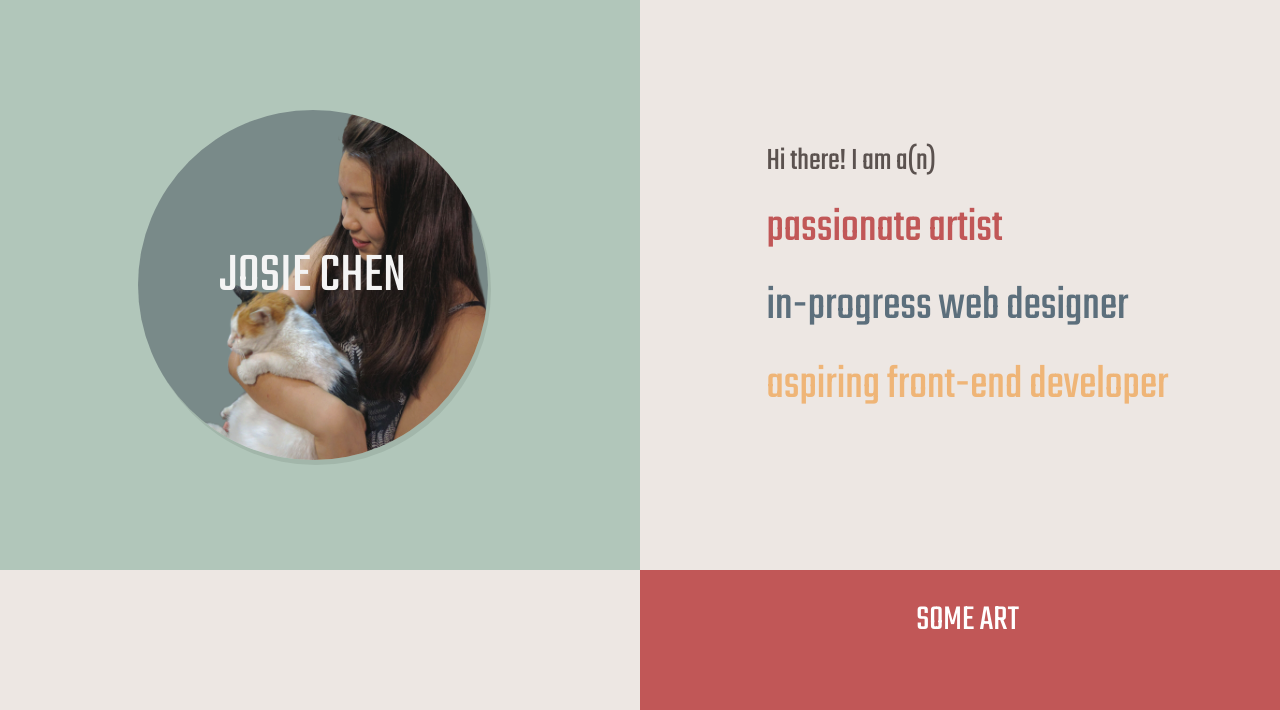
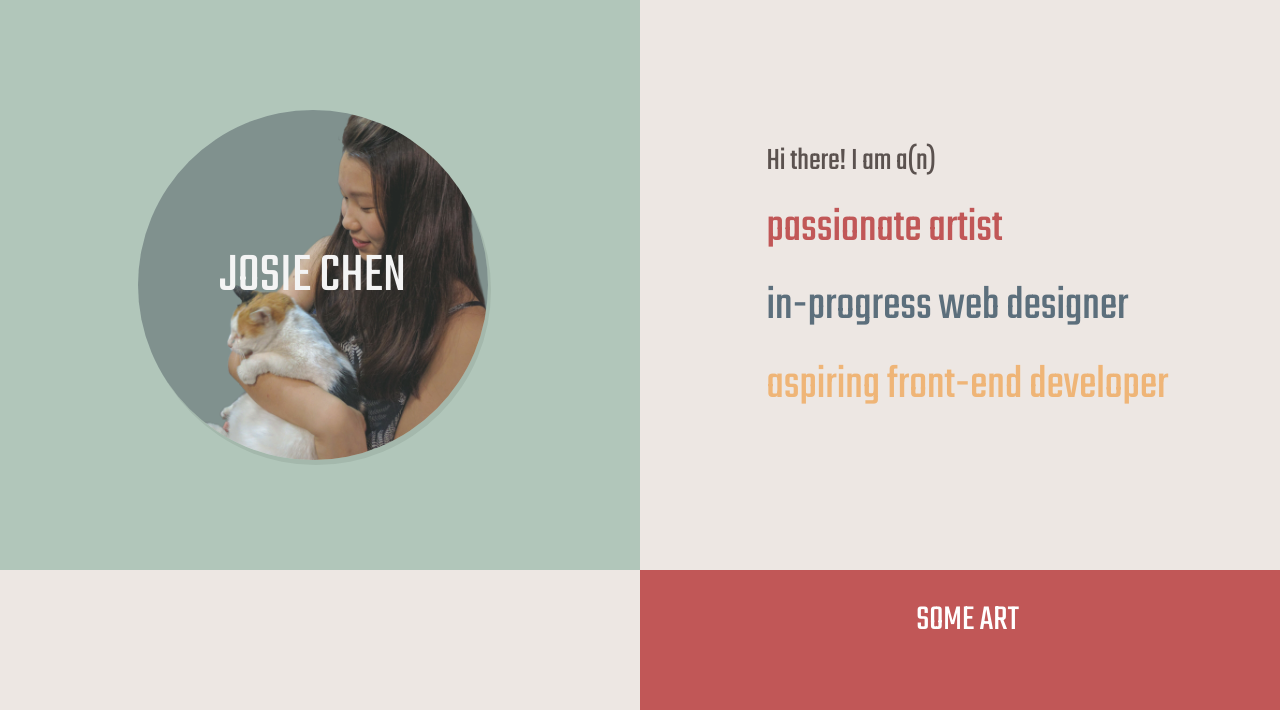
Before and after one commit to zuronechen/personal_website_2, a plain HTML site: page index.html in a window 1280 px wide. Shown: the top 710 px of the page. Drawn offline with nearby package versions, Linux system fonts and the light colour scheme.

Commit message:
second commit

```diff
--- a/styles.css
+++ b/styles.css
@@ -52,7 +52,7 @@ body{
 
 .home #left img{
     height: 350px;
-    opacity: .9;
+    opacity: .8;
     position: relative;
     float: left;
     top: 50%;
@@ -129,6 +129,7 @@ body{
     border: none;
     background: #f9f9f9;
     height: 30px;
+    box-shadow: 4px 6px #e8e2de;
 }
 .progress-bar{
     text-align: left;
```
Also changed, not shown: 1 other file.
